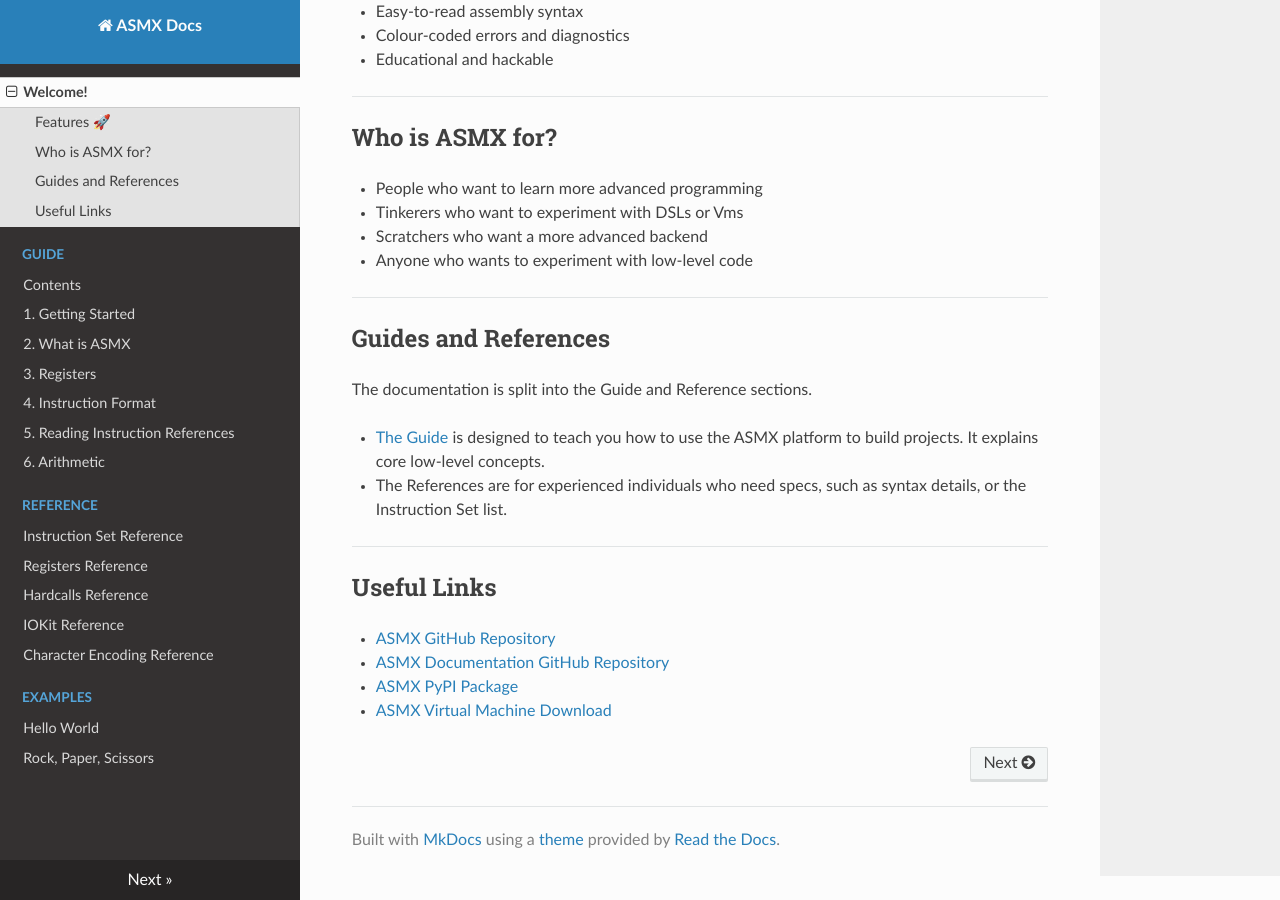
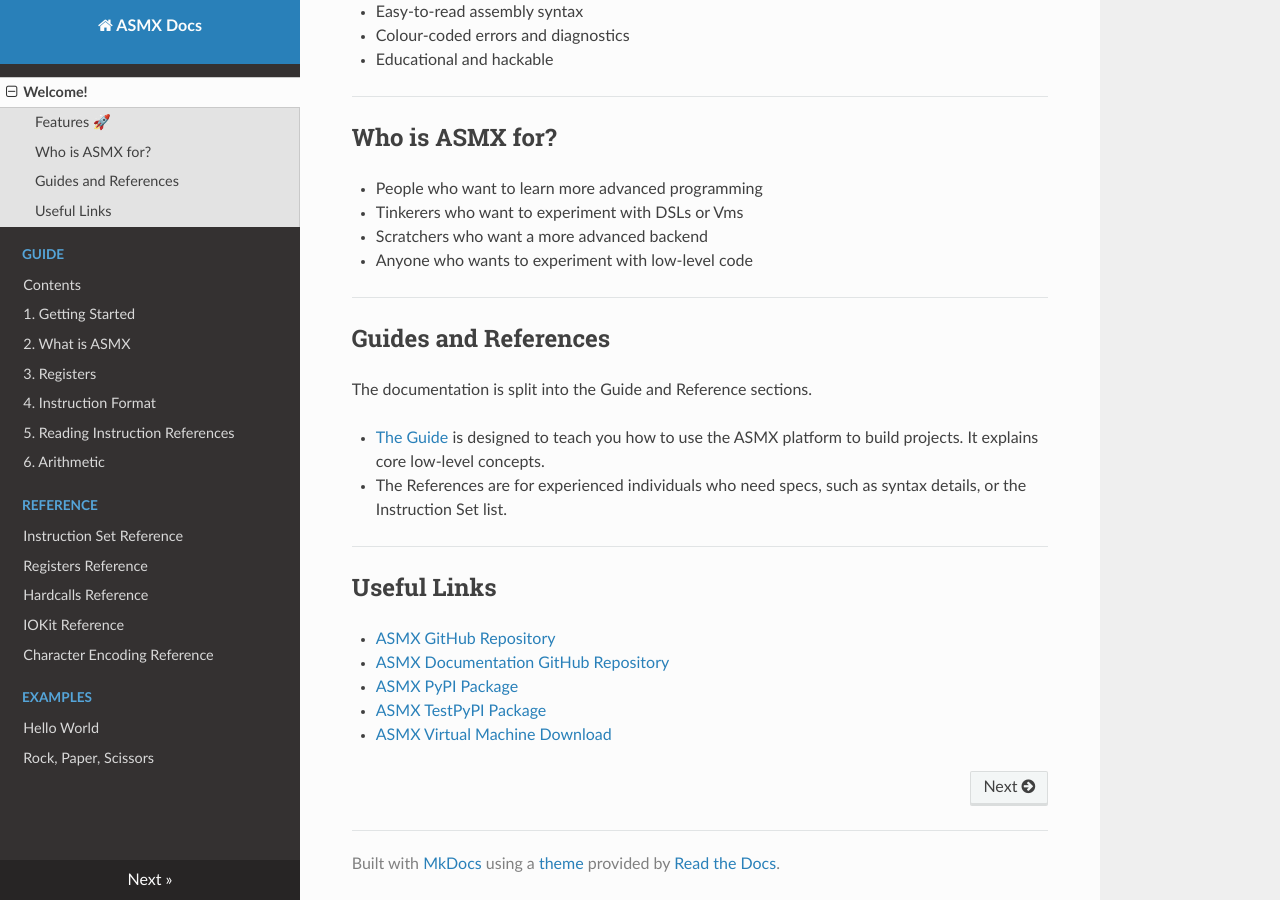
Before and after one commit to cousdev/asmx-docs, an MkDocs documentation site: the page built from docs/index.md, in a window 1280 px wide and 900 px high, scrolled down 577 px. Built offline with MkDocs 1.6.1, drawn with Linux system fonts in a browser that asks for light colours; nearby versions of some CDN libraries.

Commit message:
Added a TestPyPI link for the Useful Links section

```diff
--- a/docs/index.md
+++ b/docs/index.md
@@ -47,4 +47,5 @@ The documentation is split into the Guide and Reference sections.
 - [ASMX GitHub Repository](https://github.com/cousdev/asmx/)
 - [ASMX Documentation GitHub Repository](https://github.com/cousdev/asmx-docs/)
 - [ASMX PyPI Package](https://pypi.org/project/asmx/)
+- [ASMX TestPyPI Package](https://test.pypi.org/project/asmx/)
 - [ASMX Virtual Machine Download](https://github.com/cousdev/asmx/releases)
```
